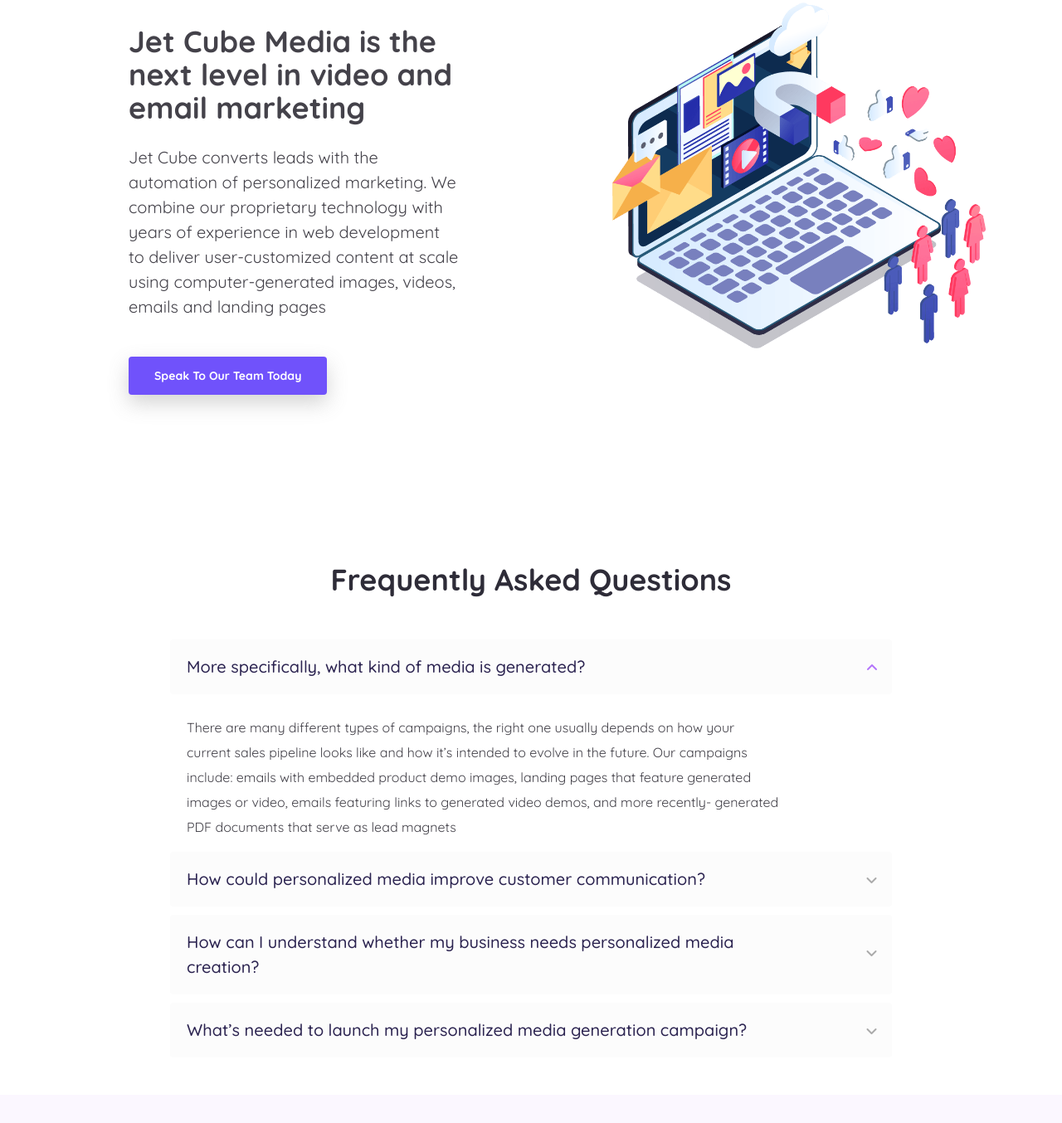
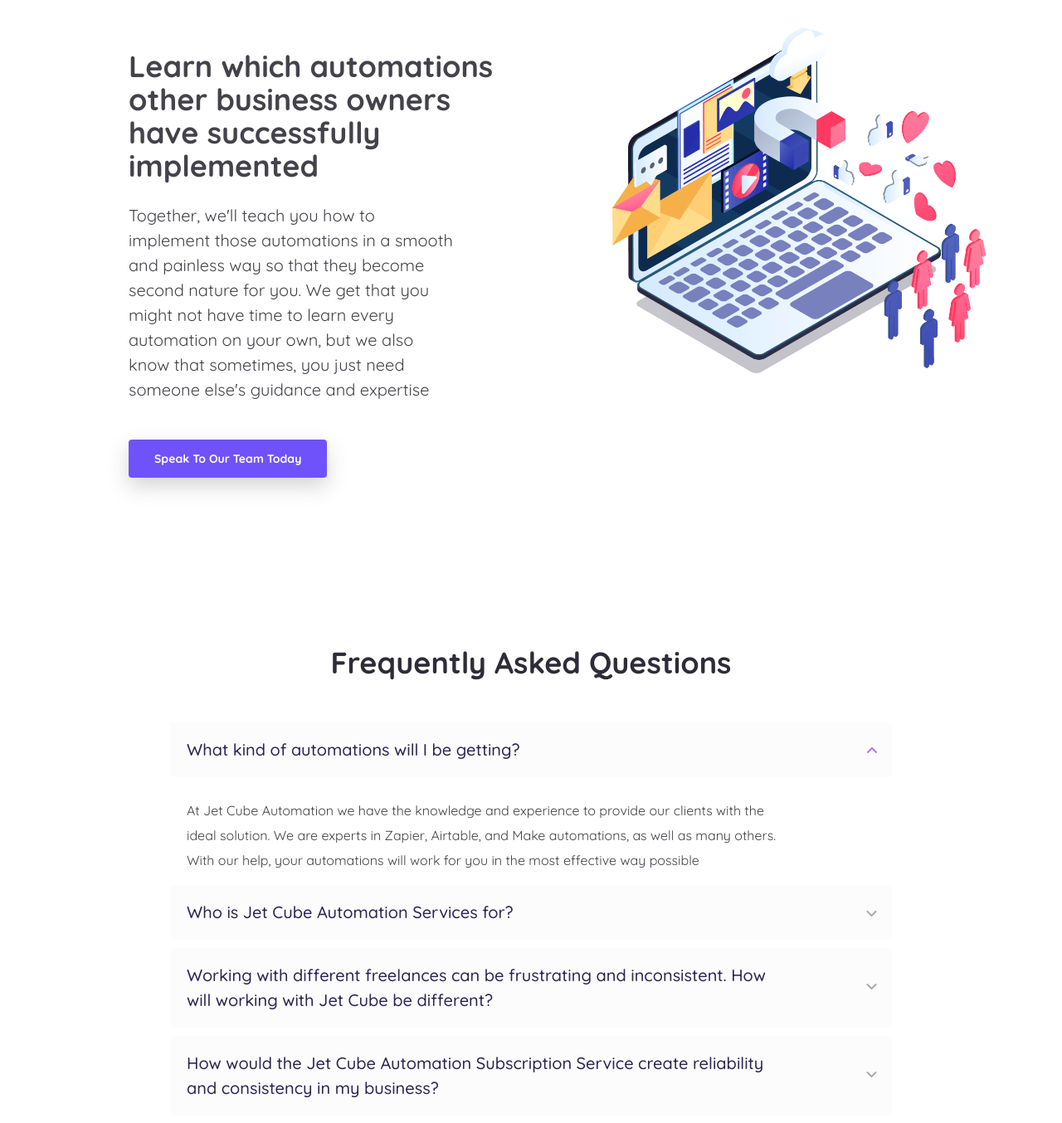
Before and after one commit to omer2018/website, a plain HTML site: page index.html in a window 1280 px wide. Shown: the part 2386-3740 px from the top of the page at 83% size. Drawn offline with Linux system fonts and the light colour scheme.

Commit message:
Final Update for version 1

```diff
--- a/index.html
+++ b/index.html
@@ -102,12 +102,12 @@
     <div class="container app">
         <div class="row">
             <div class="left-column col-6 col-lg-12">
-                <h4 class="title left-column-title">Jet Cube Media is the next level in video and email marketing</h1>
+                <h4 class="title left-column-title">Learn which automations other business owners have successfully implemented</h1>
                     <p class="p left-column-paragraph">
-                    Jet Cube converts leads with the automation of personalized marketing.
-                    We combine our proprietary technology with years of experience in web development
-                    to deliver user-customized content at scale using computer-generated
-                    images, videos, emails and landing pages
+                        Together, we'll teach you how to implement those automations in a smooth and painless way
+                        so that they become second nature for you. We get that you might not have time to learn every
+                        automation on your own, but we also know that sometimes, you just need someone else's guidance
+                        and expertise
                     </p>
                     <div class="hero-links">
                         <a href="/letstalk" class="button">Speak To Our Team Today</a>
--- a/js/data/faq.js
+++ b/js/data/faq.js
@@ -8,29 +8,29 @@
     icon: 'fas fa-angle-down',
     faq: [
         {
-            question: 'More specifically, what kind of media is generated?',
-            answer: 'There are many different types of campaigns, the right one usually depends on how your current sales pipeline looks like and how it’s intended to evolve in the future. Our campaigns include: emails with embedded product demo images, landing pages that feature generated images or video, emails featuring links to generated video demos, and more recently- generated PDF documents that serve as lead magnets',
+            question: 'What kind of automations will I be getting?',
+            answer: 'At Jet Cube Automation we have the knowledge and experience to provide our clients with the ideal solution. We are experts in Zapier, Airtable, and Make automations, as well as many others. With our help, your automations will work for you in the most effective way possible',
             category: 'gen',
             active: true,
             homePage: true
         },
         {
-            question: 'How could personalized media improve customer communication?',
-            answer: 'Customers respond better to information when it’s tailored specifically to them. To visualize the benefits of a product to a prospective customer, sales teams typically conduct a live demo. Those must be booked in advance, cause friction on the part of the prospect and can be expensive to fulfill. This is where media generation comes in. Jet Cube creates a short but impactful demo instantly, tailored to the specific prospect based on information collected on the prospect, on the spot or in advance',
+            question: 'Who is Jet Cube Automation Services for?',
+            answer: 'If you\'re looking for the perfect way to automate tasks in your business, look no further than Jet Cube Automation. Our goal is for our clients to get the most out of their automations by working with experts, who have a deep understanding of their niche, and can provide automations that our clients didn’t even know they desperately needed',
             category: 'gen',
             active: true,
             homePage: true
         },
         {
-            question: 'How can I understand whether my business needs personalized media creation?',
-            answer: 'Schedule a free consultation call so we could understand together whether personalized media creation can be applied to your business to deliver a significant ROI',
+            question: 'Working with different freelances can be frustrating and inconsistent. How will working with Jet Cube be different?',
+            answer: 'It doesn\'t have to be this way. With Automation as a Subscription Service, we\'ll take care of all of your automation needs so that you can focus on growing your business instead of constantly being pulled in every direction. We take the time to learn about you and your business and stick around to see through every automation we create for you',
             category: 'gen',
             active: true,
             homePage: true
         },
         {
-            question: 'What’s needed to launch my personalized media generation campaign?',
-            answer: 'During the onboarding process, our team will gain a better understanding of the current state of your sales pipeline. After which, we will craft your media generation campaign for you- a process that usually requires no more than two 40-minute meetings on your behalf, over the course of 14 days',
+            question: 'How would the Jet Cube Automation Subscription Service create reliability and consistency in my business?',
+            answer: 'With us by your side, you can get rid of the boring, repetitive, time-consuming tasks that are threatening to take over your life. Instead of working with a random online contractor that doesn’t know you, your business or your niche, work with a dedicated team of experts that knows the ins & outs of your business to provide you with the automations you desperately need. These automations will walk hand in hand with almost every workflow you currently have in your business and would reliably help create high quality outputs',
             category: 'gen',
             active: true,
             homePage: false
--- a/js/data/features.js
+++ b/js/data/features.js
@@ -11,7 +11,7 @@
     },
     {
         icon: "fas fa-photo-video fa-2x",
-        title: 'Don\'t be in the Dark',
+        title: 'Don\'t be in the dark',
         description: 'Get a full walkthrough and documentation of every automation implemented',
         active: true,
         background: 'F1EBFE',
@@ -45,7 +45,7 @@
     {
         icon: "fas fa-headset fa-2x",
         title: 'Full Support',
-        description: 'Our service includes writing email copy, media creation and automation',
+        description: 'We work with you in every step of the way to connect the human side of your business to the technology side of it',
         active: true,
         background: 'EAF9FF' ,
         color: '54B5E2'
```
Also changed, not shown: letstalk.html (+1 -1 lines).
